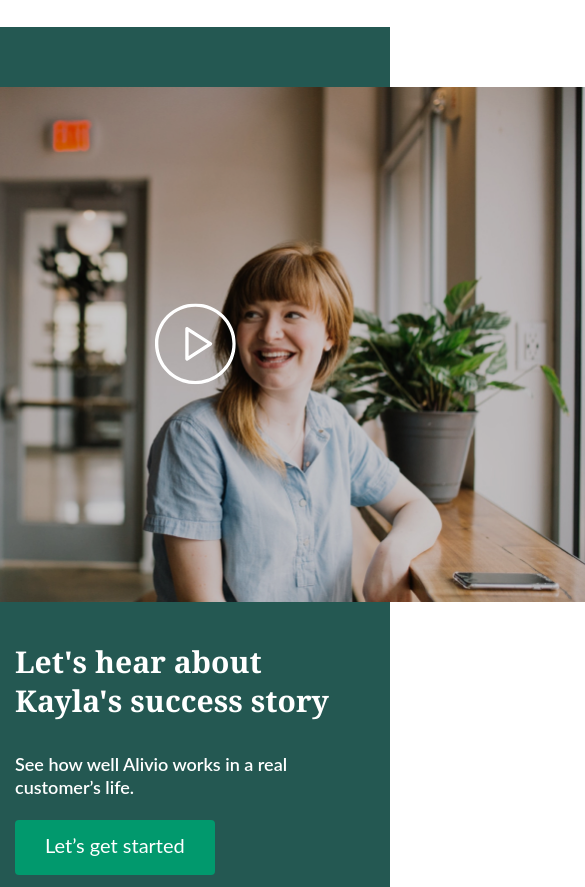
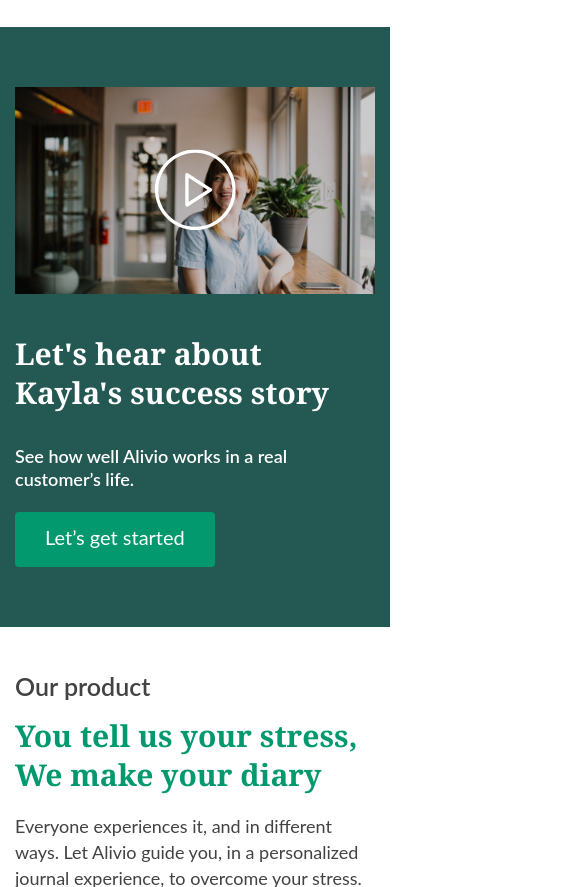
Before and after one commit to sonyaSenyk/soniaSite-1, a plain HTML site: page index.html in a window 390 px wide. Shown: the part 3453-4340 px from the top of the page, 585 px wide, since content can reach past the window. Drawn offline with Linux system fonts and the light colour scheme.

Commit message:
Add files via upload

```diff
--- a/index.css
+++ b/index.css
@@ -115,6 +115,7 @@ body {
 
 .container {
     width: 1200px;
+
     padding-left: 15px;
     padding-right: 15px;
     margin-left: auto;
@@ -123,9 +124,7 @@ body {
 }
 
 
-.container-wide {
-    width: 1536px;
-}
+
 
 .container-wide {
     width: 1236px;
@@ -420,7 +419,7 @@ body {
 
 .story-video {
     border-radius: 18px;
-    overflow: hidden;
+    /*overflow: hidden;*/
     width: 895px;
     position: relative;
 }
@@ -856,6 +855,10 @@ body {
         margin: 0;
         text-align: center;
     }
+    .story-video{
+        width: 100%
+    }
+
 
 }
 
```
